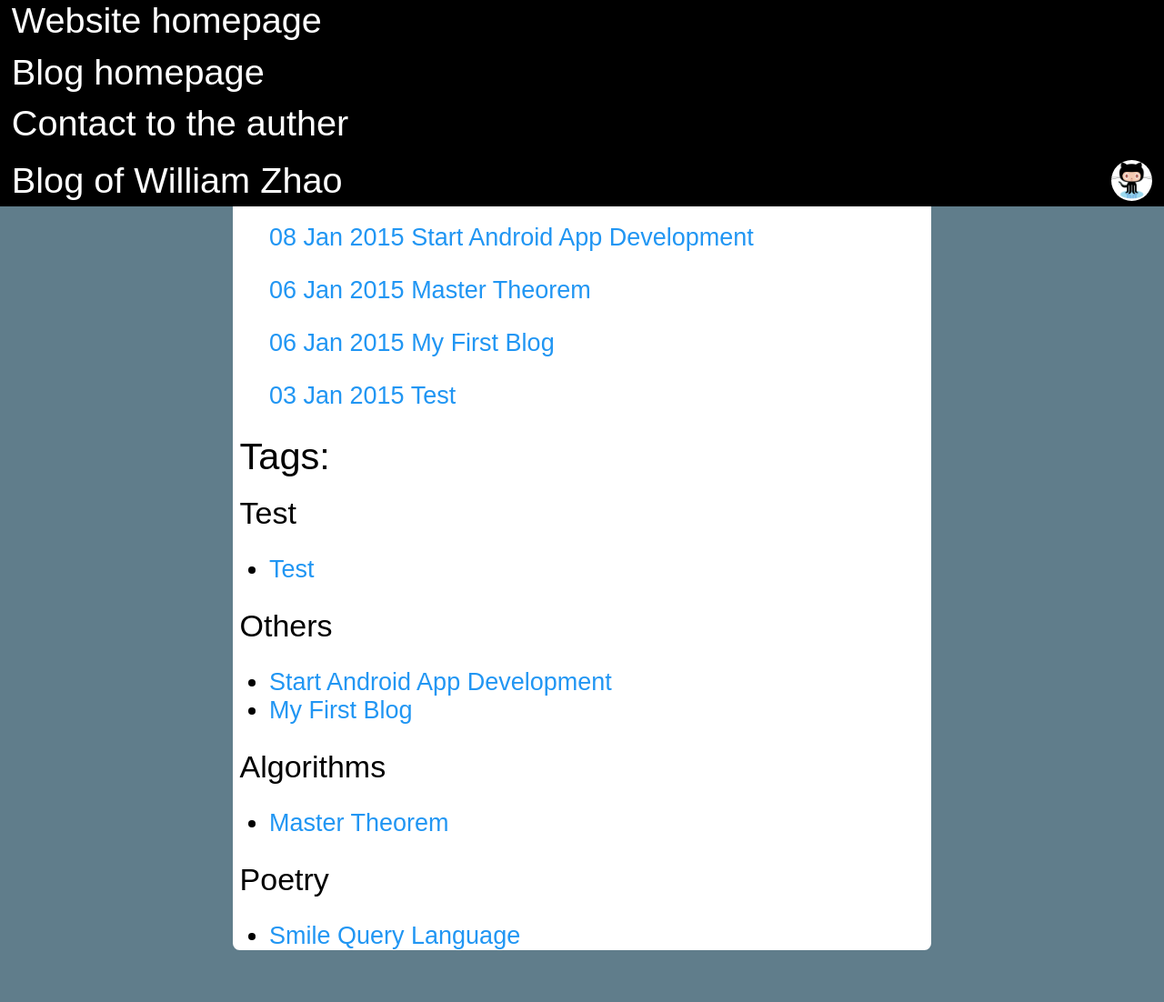
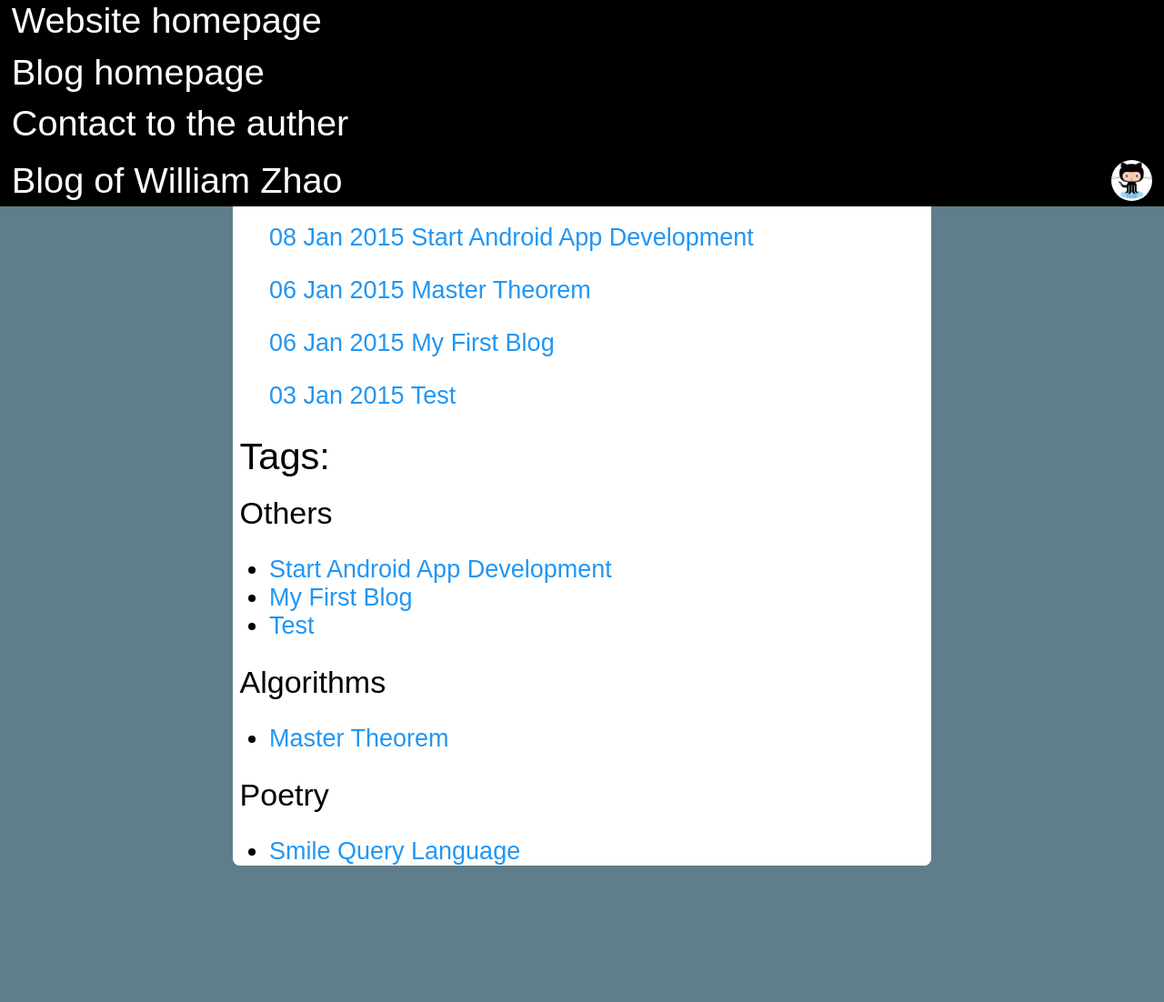
Before and after one commit to wenyuzhao/wenyuzhao.github.io, a Jekyll site: the page built from blog.html, in a window 1280 px wide. Shown: the whole page at 91% size. Built offline with Jekyll 4.4.1, drawn with Linux system fonts in a browser that asks for light colours; Markdown is read by kramdown in place of the engine named in the settings; comment, search, counter and statistics services are not loaded; after the commit the page ends 1009 px from its top, so only the background shows below that.

Commit message:
Update 2015-01-03-02-07-test.md

```diff
--- a/_posts/2015-01-03-02-07-test.md
+++ b/_posts/2015-01-03-02-07-test.md
@@ -1,9 +1,8 @@
 ---
 title: Test
 layout: blog
-# others ...
 tags:
-- Test
+- Others
 ---
 
 #This is h1
```
